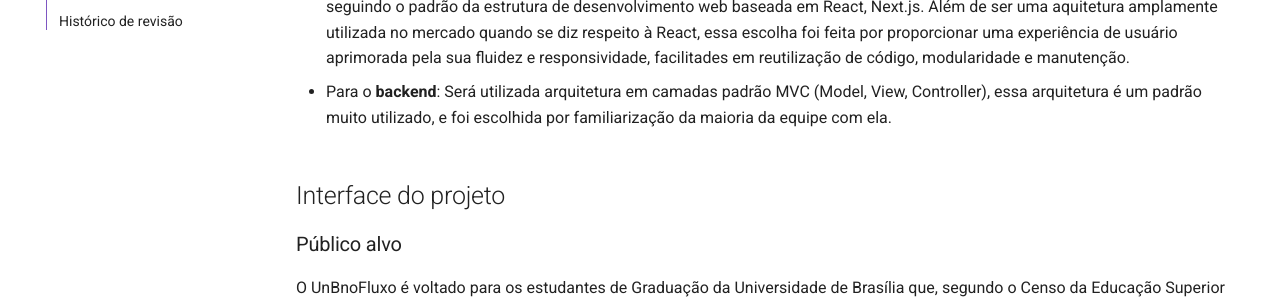
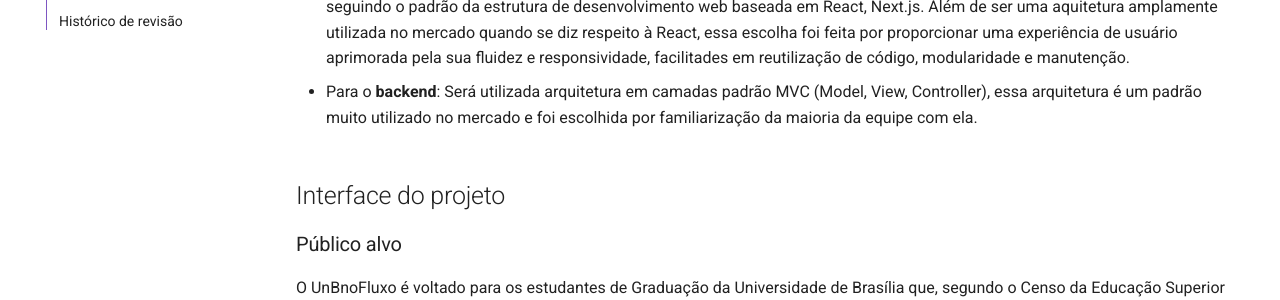
Before and after one commit to mdsreq-fga-unb/2023.1-UnBnoFluxo, an MkDocs documentation site: the page built from docs/ArquiteturaInterface.md, in a window 1280 px wide and 900 px high. Shown: the part 318-618 px from the top of the window. Built offline with MkDocs 1.6.1 and Material for MkDocs 9.7.7, drawn with Linux system fonts in a browser that asks for light colours; comment, search, counter and statistics services are not loaded.

Commit message:
fix backend arquitetu

```diff
--- a/docs/ArquiteturaInterface.md
+++ b/docs/ArquiteturaInterface.md
@@ -3,7 +3,7 @@
 ## Arquitetura do projeto
 - Para o **frontend**: Será utilizada uma arquitetura do tipo *Single Page Application (SPA)* com estilo *Component-Based Architecture* seguindo o padrão da estrutura de desenvolvimento web baseada em React, Next.js. Além de ser uma aquitetura amplamente utilizada no mercado quando se diz respeito à React, essa escolha foi feita por proporcionar uma experiência de usuário aprimorada pela sua fluidez e responsividade, facilitades em reutilização de código, modularidade e manutenção.
 
-- Para o **backend**: Será utilizada arquitetura em camadas padrão MVC (Model, View, Controller), essa arquitetura é um padrão muito utilizado, e foi escolhida por familiarização da maioria da equipe com ela.
+- Para o **backend**: Será utilizada arquitetura em camadas padrão MVC (Model, View, Controller), essa arquitetura é um padrão muito utilizado no mercado e foi escolhida por familiarização da maioria da equipe com ela.
 
 ## Interface do projeto
 ### Público alvo
```
